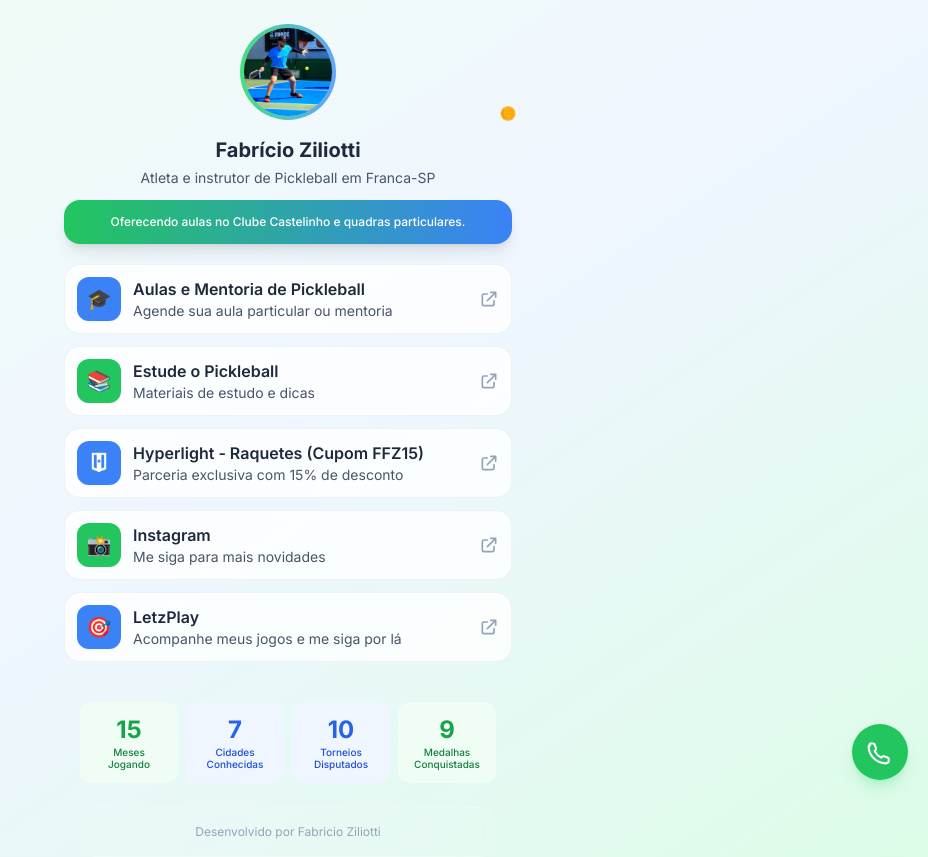
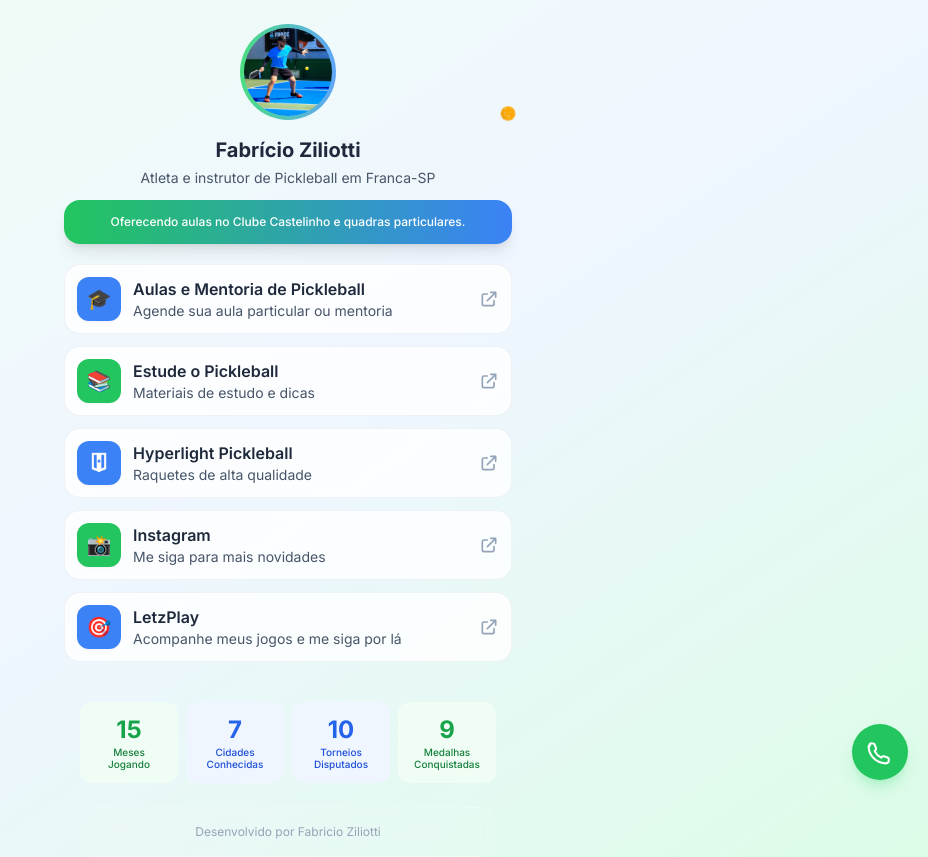
Before and after one commit to pickleball-brasil/fabricio-ziliotti, a React (Vite) app: page / in a window 1280 px wide. Shown: the whole page, without its empty margins (352-1280 px from the left). Built offline with nearby package versions, Linux system fonts and the light colour scheme.

Commit message:
remove cupom

```diff
--- a/src/components/Links.jsx
+++ b/src/components/Links.jsx
@@ -23,8 +23,8 @@
     },
     {
       id: 15,
-      title: 'Hyperlight - Raquetes (Cupom FFZ15)',
-      description: 'Parceria exclusiva com 15% de desconto',
+      title: 'Hyperlight Pickleball',
+      description: 'Raquetes de alta qualidade',
       url: 'https://hyperlightpickleball.com.br/product-category/raquetes/',
       icon: '🏓',
       bgColor: 'bg-blue-500',
```
